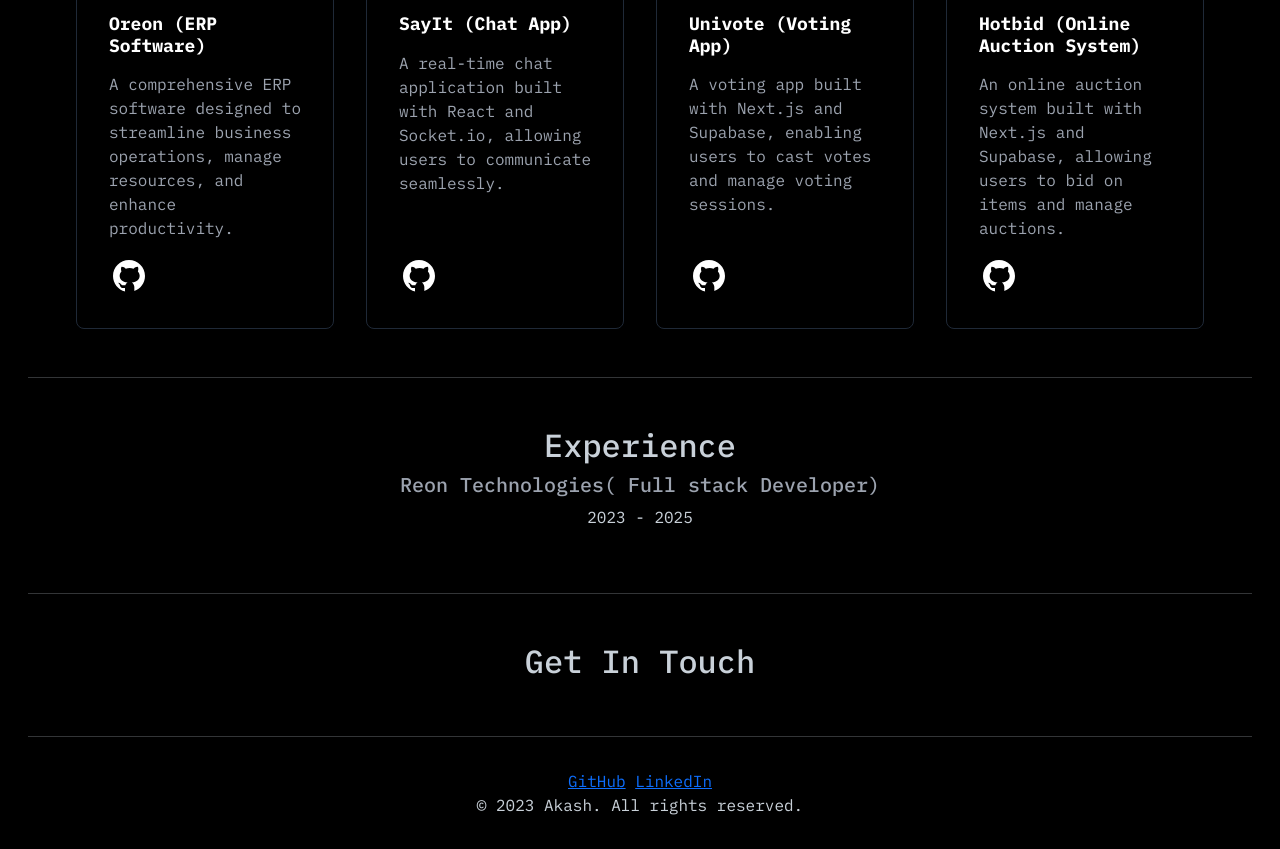
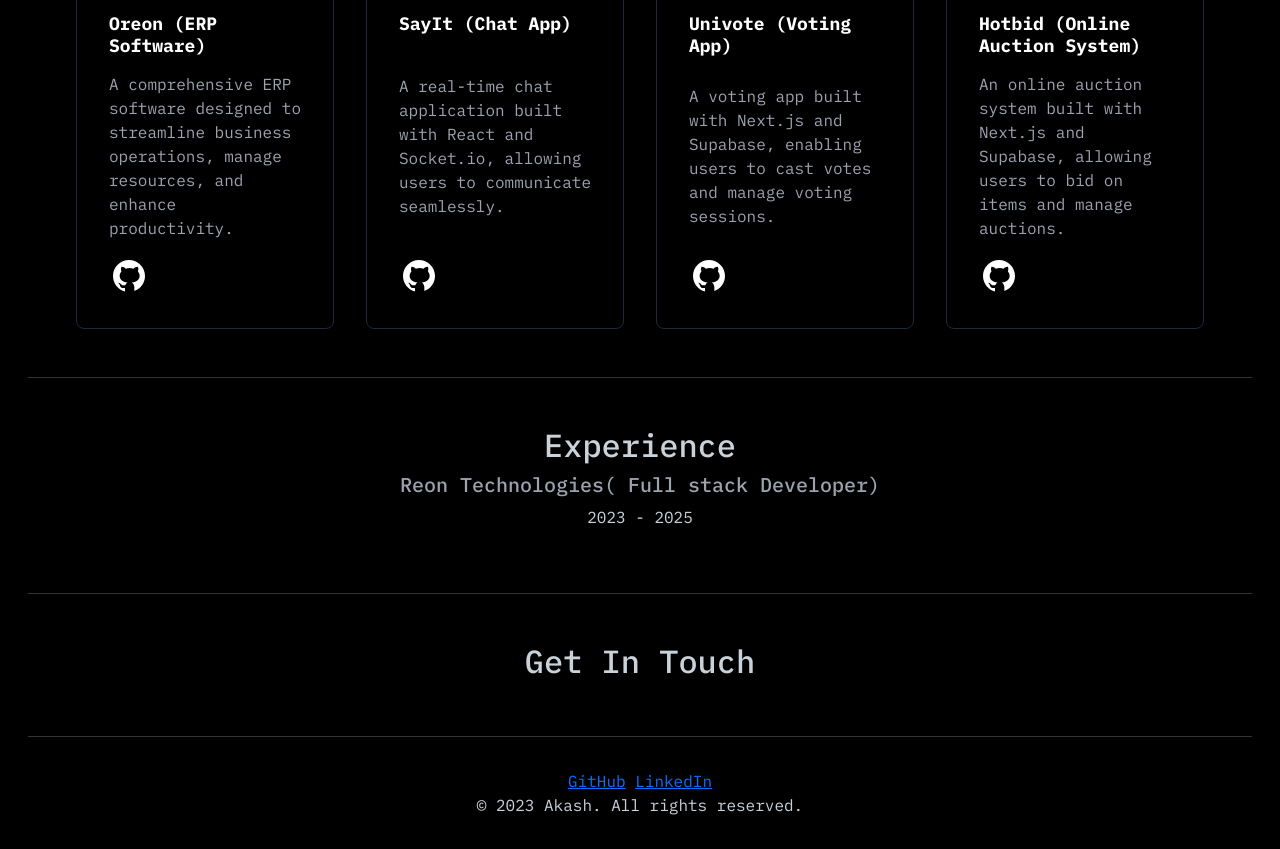
Before and after one commit to akashkv11/portfolio, a website built with Vite: page index.html in a window 1280 px wide. Shown: the part 1846-2695 px from the top of the page. Built offline with nearby package versions, Linux system fonts and the light colour scheme; files whose address does not match are found by name.

Commit message:
Add flexbox styles to card body paragraphs for improved layout

```diff
--- a/src/style.css
+++ b/src/style.css
@@ -290,6 +290,12 @@ main {
     margin-top: auto;
   }
 }
+.card-body p {
+  display: flex;
+  align-items: end;
+  flex-grow: 1;
+}
+
 .card-title {
   font-size: var(--font-size-lg);
   font-weight: var(--font-weight-bold);
@@ -456,6 +462,12 @@ footer {
 /* Small devices (landscape phones, 576px and up) */
 @media screen and (min-width: 576px) {
   /* Styles for small devices like larger phones and small tablets */
+
+  .card-body p {
+    display: flex;
+    align-items: center;
+  }
+
   .projects-container {
     display: flex;
     flex-direction: row;
```
